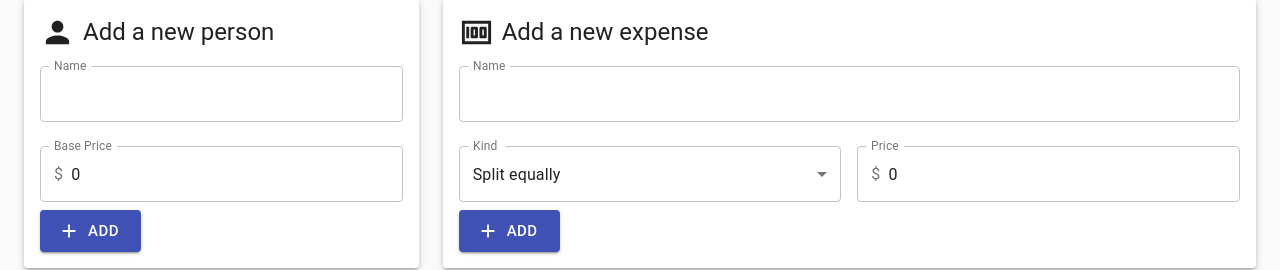
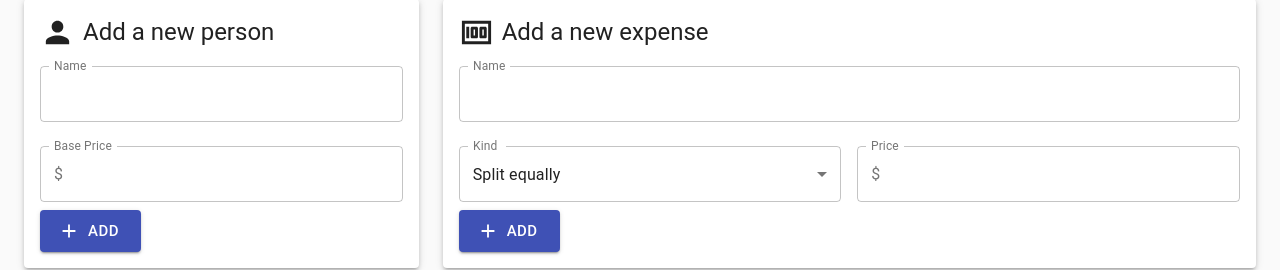
Before and after one commit to paulcacheux/check-splitter, a React (Create React App) app: page / in a window 1280 px wide. Shown: the part 154-424 px from the top of the page. Built offline with nearby package versions, Linux system fonts and the light colour scheme.

Commit message:
Fix a lot of bugs

```diff
--- a/src/AddExpense.tsx
+++ b/src/AddExpense.tsx
@@ -1,20 +1,12 @@
 import React, { useState } from 'react';
-import {
-    TextField,
-    InputAdornment,
-    makeStyles,
-    FormControl,
-    InputLabel,
-    Select,
-    MenuItem,
-    Grid,
-} from '@material-ui/core';
+import { TextField, makeStyles, FormControl, InputLabel, Select, MenuItem, Grid } from '@material-ui/core';
 import MoneyIcon from '@material-ui/icons/Money';
 import { AddForm } from './components/AddForm';
 import { ExpenseKind } from './expenseKind';
-import { Expense } from './state/types';
 import { useDispatch } from 'react-redux';
 import { addExpense } from './state/actions';
+import { Expense } from './state/types';
+import { PriceInputField } from './components/PriceInputField';
 
 const useStyles = makeStyles(theme => ({
     formRow: {
@@ -33,34 +25,24 @@ const useStyles = makeStyles(theme => ({
     },
 }));
 
+interface ExpenseFormState {
+    name: string;
+    kind: ExpenseKind;
+    payload?: number;
+}
+
 export const AddExpense: React.FC = () => {
     const classes = useStyles();
 
-    const [formState, setFormState] = useState<Expense>({
+    const [formState, setFormState] = useState<ExpenseFormState>({
         name: '',
         kind: ExpenseKind.SplitEqually,
-        payload: 0,
     });
 
-    const handleChange = (event: React.ChangeEvent<HTMLInputElement>): void => {
-        const fieldName = event.target.name;
-        const fieldValue = event.target.value;
-
-        switch (fieldName) {
-            case 'name':
-                setFormState(state => ({ ...state, name: fieldValue }));
-                break;
-            case 'kind':
-                break;
-            case 'payload':
-                let payload = parseFloat(fieldValue);
-                if (isNaN(payload)) {
-                    payload = 0.0;
-                }
-                setFormState(state => ({ ...state, payload }));
-                break;
-            default:
-                break;
+    const handleNameChange = (event: React.ChangeEvent<HTMLInputElement>): void => {
+        if (event.target) {
+            const value = event.target.value;
+            setFormState(state => ({ ...state, name: value }));
         }
     };
 
@@ -72,12 +54,19 @@ export const AddExpense: React.FC = () => {
     const dispatch = useDispatch();
 
     const handleSubmit = (): void => {
-        dispatch(addExpense(formState));
+        if (formState.name !== '' && formState.payload && formState.payload > 0) {
+            const expense: Expense = {
+                name: formState.name,
+                kind: formState.kind,
+                payload: formState.payload,
+            };
+            dispatch(addExpense(expense));
             setFormState({
                 name: '',
                 kind: ExpenseKind.SplitEqually,
-            payload: 0,
+                payload: undefined,
             });
+        }
     };
 
     return (
@@ -91,7 +80,8 @@ export const AddExpense: React.FC = () => {
                 InputLabelProps={{
                     shrink: true,
                 }}
-                onChange={handleChange}
+                value={formState.name}
+                onChange={handleNameChange}
             />
             <Grid container>
                 <Grid item xs={12} sm={6} className={classes.formRowItemLeft}>
@@ -114,42 +104,14 @@ export const AddExpense: React.FC = () => {
                     </FormControl>
                 </Grid>
                 <Grid item xs={12} sm={6} className={classes.formRowItemRight}>
-                    {formState.kind === ExpenseKind.Percentage ? (
-                        <TextField
-                            label="Percentage"
-                            variant="outlined"
-                            margin="normal"
-                            name="payload"
-                            fullWidth
-                            InputProps={{
-                                endAdornment: <InputAdornment position="end">%</InputAdornment>,
+                    <PriceInputField
+                        label="Price"
+                        name="price"
+                        percentage={formState.kind === ExpenseKind.Percentage}
+                        handleChange={(price: number | undefined): void => {
+                            setFormState(state => ({ ...state, payload: price }));
                         }}
-                            InputLabelProps={{
-                                shrink: true,
-                            }}
-                            type="number"
-                            inputProps={{
-                                min: 0,
-                                max: 100,
-                            }}
-                            value={formState.payload}
-                            onChange={handleChange}
                     />
-                    ) : (
-                        <TextField
-                            label="Price"
-                            variant="outlined"
-                            margin="normal"
-                            name="payload"
-                            fullWidth
-                            InputProps={{
-                                startAdornment: <InputAdornment position="start">$</InputAdornment>,
-                            }}
-                            type="number"
-                            value={formState.payload}
-                            onChange={handleChange}
-                        />
-                    )}
                 </Grid>
             </Grid>
         </AddForm>
--- a/src/AddName.tsx
+++ b/src/AddName.tsx
@@ -1,44 +1,39 @@
 import React, { useState } from 'react';
-import { TextField, InputAdornment } from '@material-ui/core';
+import { TextField } from '@material-ui/core';
 import PersonIcon from '@material-ui/icons/Person';
 import { AddForm } from './components/AddForm';
 import { Person } from './state/types';
 import { useDispatch } from 'react-redux';
 import { addPerson } from './state/actions';
+import { PriceInputField } from './components/PriceInputField';
+
+interface PersonFormState {
+    name: string;
+    basePrice?: number;
+}
 
 export const AddName: React.FC = () => {
-    const [formState, setFormState] = useState<Person>({
-        name: '',
-        basePrice: 0,
-    });
+    const [formState, setFormState] = useState<PersonFormState>({ name: '' });
 
-    const handleChange = (event: React.ChangeEvent<HTMLInputElement>): void => {
-        const fieldName = event.target.name;
-        const fieldValue = event.target.value;
-        switch (fieldName) {
-            case 'name':
-                setFormState(state => ({ ...state, name: fieldValue }));
-                break;
-            case 'basePrice':
-                let basePrice = parseFloat(fieldValue);
-                if (isNaN(basePrice)) {
-                    basePrice = 0.0;
-                }
-                setFormState(state => ({ ...state, basePrice }));
-                break;
-            default:
-                break;
-        }
+    const handleNameChange = (event: React.ChangeEvent<HTMLInputElement>): void => {
+        const value = event.target.value;
+        setFormState(state => ({ ...state, name: value }));
     };
 
     const dispatch = useDispatch();
 
     const handleSubmit = (): void => {
-        dispatch(addPerson(formState));
-        setFormState({
-            name: '',
-            basePrice: 0,
-        });
+        if (formState.name !== '' && formState.basePrice && formState.basePrice > 0) {
+            const person: Person = {
+                name: formState.name,
+                basePrice: formState.basePrice,
+            };
+            dispatch(addPerson(person));
+            setFormState({
+                name: '',
+                basePrice: undefined,
+            });
+        }
     };
 
     return (
@@ -53,20 +48,14 @@ export const AddName: React.FC = () => {
                 InputLabelProps={{
                     shrink: true,
                 }}
-                onChange={handleChange}
+                onChange={handleNameChange}
             />
-            <TextField
+            <PriceInputField
                 label="Base Price"
-                variant="outlined"
-                margin="normal"
                 name="basePrice"
-                value={formState.basePrice}
-                fullWidth
-                InputProps={{
-                    startAdornment: <InputAdornment position="start">$</InputAdornment>,
+                handleChange={(price: number | undefined): void => {
+                    setFormState(state => ({ ...state, basePrice: price }));
                 }}
-                type="number"
-                onChange={handleChange}
             />
         </AddForm>
     );
--- /dev/null
+++ b/src/components/PriceInputField.tsx
@@ -0,0 +1,63 @@
+import React, { useState } from 'react';
+import { TextField, InputAdornment } from '@material-ui/core';
+
+export interface PriceInputProps {
+    label: string;
+    name: string;
+    percentage?: boolean;
+    handleChange(price: number | undefined): void;
+}
+
+export const PriceInputField: React.FC<PriceInputProps> = ({ label, name, percentage, handleChange }) => {
+    const [payload, setPayload] = useState<number | undefined>(undefined);
+
+    const innerHandleChange = (event: React.ChangeEvent<HTMLInputElement>): void => {
+        let payload: number | undefined = parseFloat(event.target.value);
+        if (isNaN(payload)) {
+            payload = undefined;
+        }
+        setPayload(payload);
+        handleChange(payload);
+    };
+
+    if (percentage) {
+        return (
+            <TextField
+                label={label}
+                variant="outlined"
+                margin="normal"
+                name={name}
+                fullWidth
+                InputProps={{
+                    endAdornment: <InputAdornment position="end">%</InputAdornment>,
+                }}
+                InputLabelProps={{
+                    shrink: true,
+                }}
+                type="number"
+                inputProps={{
+                    min: 0,
+                    max: 100,
+                }}
+                value={payload || ''}
+                onChange={innerHandleChange}
+            />
+        );
+    } else {
+        return (
+            <TextField
+                label={label}
+                variant="outlined"
+                margin="normal"
+                name={name}
+                value={payload || ''}
+                fullWidth
+                InputProps={{
+                    startAdornment: <InputAdornment position="start">$</InputAdornment>,
+                }}
+                type="number"
+                onChange={innerHandleChange}
+            />
+        );
+    }
+};
--- a/src/model/calculator.ts
+++ b/src/model/calculator.ts
@@ -12,33 +12,37 @@ export class PersonWithExpenses {
         this.total = 0.0;
     }
 
-    addExpense(payload: number, kind: ExpenseKind, peopleCount: number, totalPrice: number): void {
+    getCurrentTotalPrice(): number {
+        return this.person.basePrice + this.expenses.reduce((a, b) => a + b, 0);
+    }
+
+    addExpense(payload: number, kind: ExpenseKind, peopleCount: number, totalBasePrice: number): void {
         switch (kind) {
             case ExpenseKind.Percentage:
-                this.expenses.push((payload * this.person.basePrice) / 100);
+                this.expenses.push((payload * this.getCurrentTotalPrice()) / 100);
                 break;
             case ExpenseKind.SplitEqually:
                 this.expenses.push(payload / peopleCount);
                 break;
             case ExpenseKind.SplitProportionally:
-                const percent = this.person.basePrice / totalPrice;
+                const percent = this.person.basePrice / totalBasePrice;
                 this.expenses.push(percent * payload);
                 break;
         }
     }
 
     finalize(): void {
-        this.total = this.person.basePrice + this.expenses.reduce((a, b) => a + b, 0);
+        this.total = this.getCurrentTotalPrice();
     }
 }
 
 export const computeExpenses = (people: Array<Person>, expenses: Array<Expense>): Array<PersonWithExpenses> => {
     const peopleCount = people.length;
-    const totalPrice = people.map(person => person.basePrice).reduce((a, b) => a + b, 0);
+    const totalBasePrice = people.map(person => person.basePrice).reduce((a, b) => a + b, 0);
     return people.map(person => {
         const personWithExpenses = new PersonWithExpenses(person);
         for (const expense of expenses) {
-            personWithExpenses.addExpense(expense.payload, expense.kind, peopleCount, totalPrice);
+            personWithExpenses.addExpense(expense.payload, expense.kind, peopleCount, totalBasePrice);
         }
         personWithExpenses.finalize();
         return personWithExpenses;
```
Lines whose indentation alone changed are shown as unchanged.
